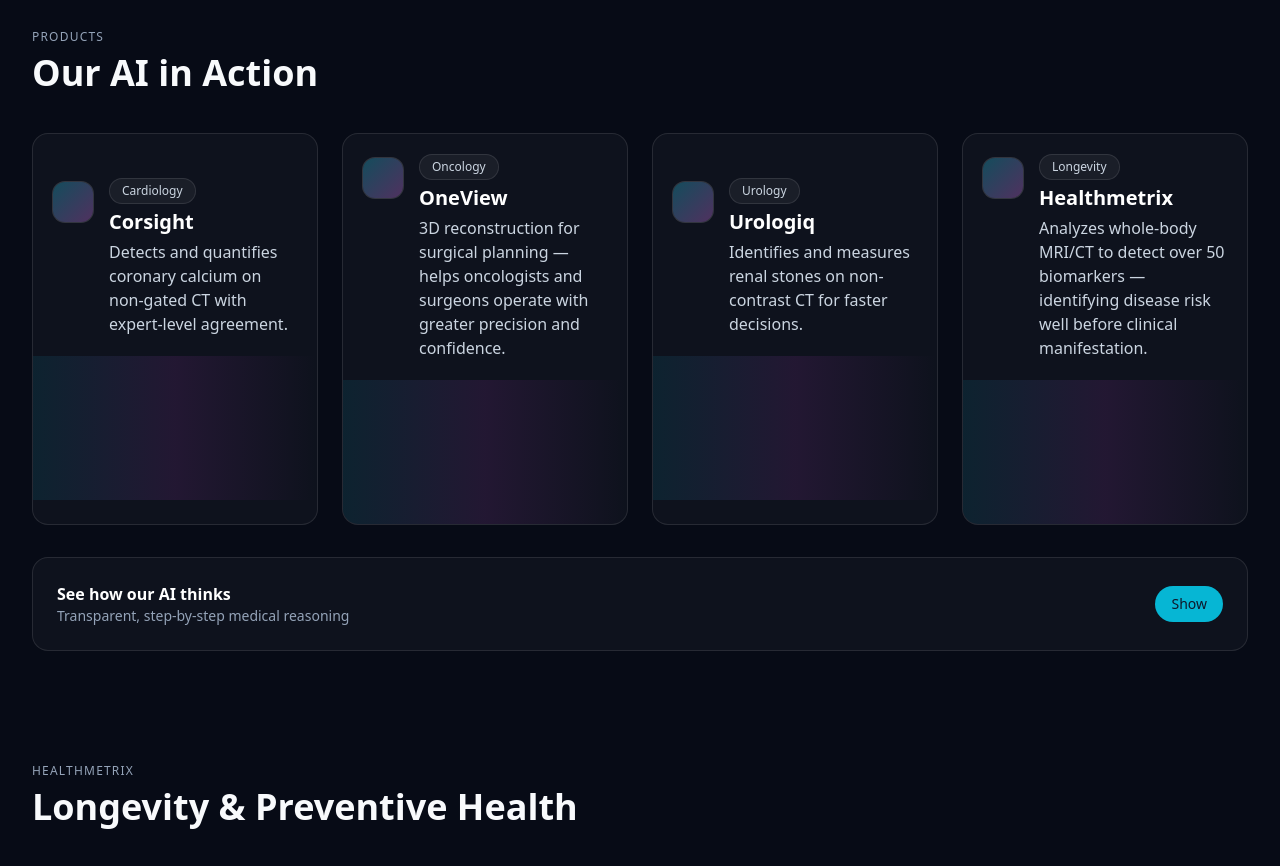
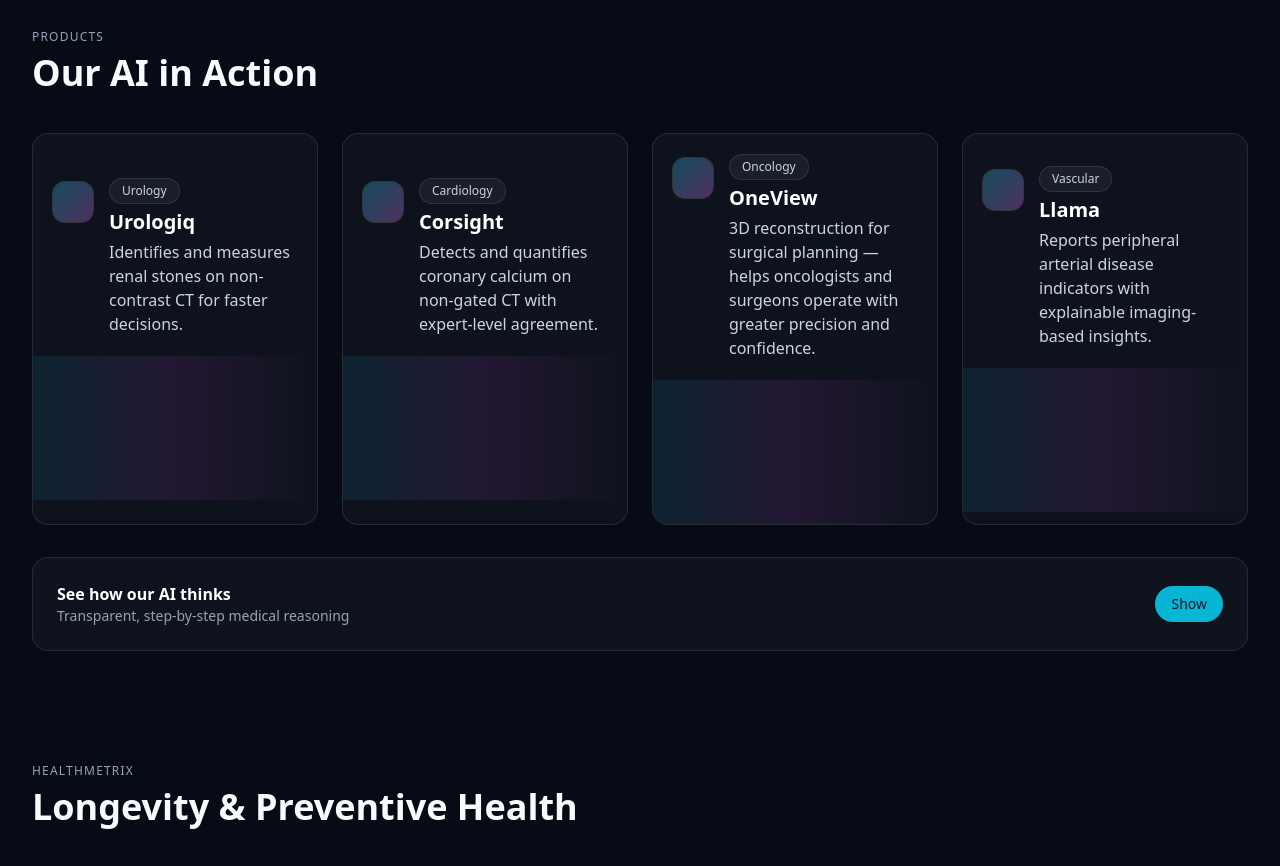
Before and after one commit to BiocliqAI/website-new, a React (Vite) app: page / in a window 1280 px wide. Shown: the part 1460-2326 px from the top of the page. Built offline with nearby package versions, Linux system fonts and the light colour scheme.

Commit message:
feat: refresh products lineup with llama card
Co-authored-by: factory-droid[bot] <138933559+factory-droid[bot]@users.noreply.github.com>

```diff
--- a/src/App.tsx
+++ b/src/App.tsx
@@ -22,7 +22,7 @@ export default function App() {
     console.assert(biomarkers.length >= 6, `[TEST] Expected at least 6 biomarker items, found ${biomarkers.length}`)
 
     const text = document.body.innerText || ''
-    ;['Corsight', 'OneView', 'Urologiq', 'Healthmetrix'].forEach((name) => {
+    ;['Urologiq', 'Corsight', 'OneView', 'Llama'].forEach((name) => {
       console.assert(text.includes(name), `[TEST] Missing product name in DOM: ${name}`)
     })
   }, [])
@@ -78,10 +78,10 @@ export default function App() {
       <div className="relative py-14" id="products">
         <Section title="Our AI in Action" kicker="Products">
           <div className="grid md:grid-cols-4 gap-6">
+            <TechCard title="Urologiq" tag="Urology" blurb="Identifies and measures renal stones on non-contrast CT for faster decisions." onClick={() => setShowReasoning(true)} />
             <TechCard title="Corsight" tag="Cardiology" blurb="Detects and quantifies coronary calcium on non-gated CT with expert-level agreement." onClick={() => setShowReasoning(true)} />
             <TechCard title="OneView" tag="Oncology" blurb="3D reconstruction for surgical planning — helps oncologists and surgeons operate with greater precision and confidence." onClick={() => setShowReasoning(true)} />
-            <TechCard title="Urologiq" tag="Urology" blurb="Identifies and measures renal stones on non-contrast CT for faster decisions." onClick={() => setShowReasoning(true)} />
-            <TechCard title="Healthmetrix" tag="Longevity" blurb="Analyzes whole-body MRI/CT to detect over 50 biomarkers — identifying disease risk well before clinical manifestation." onClick={() => setShowReasoning(true)} />
+            <TechCard title="Llama" tag="Vascular" blurb="Reports peripheral arterial disease indicators with explainable imaging-based insights." onClick={() => setShowReasoning(true)} />
           </div>
 
           <div className="mt-8 rounded-2xl border border-white/10 bg-white/[0.03] p-6">
```
